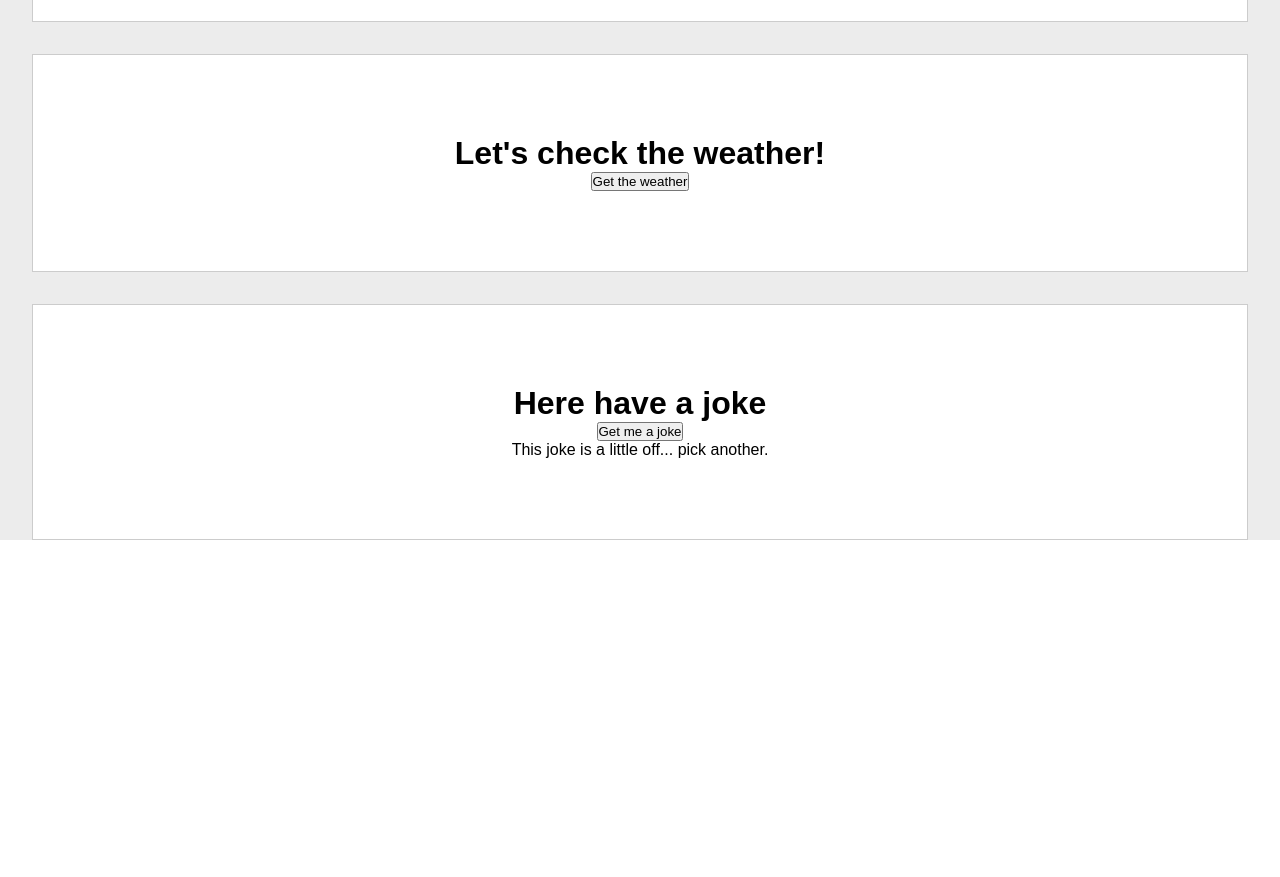
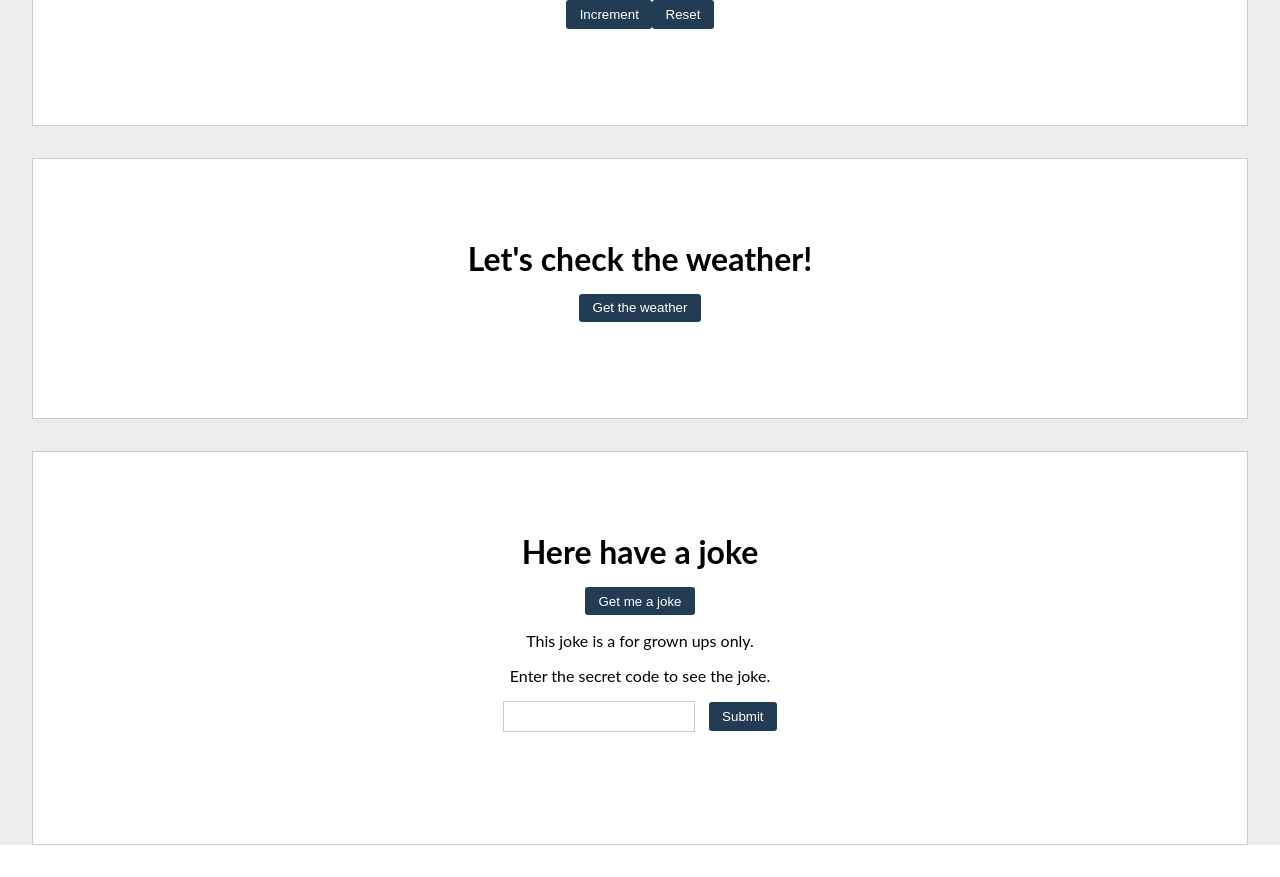
Before and after one commit to hjludwig/sandbox, a React (Create React App) app: page / in a window 1280 px wide. Shown: the part 460-1337 px from the top of the page. Before the commit the page ends 1032 px from the top, so only its background shows below. Built offline with nearby package versions, Linux system fonts and the light colour scheme; no server answers.

Commit message:
Added conditional render for safe jokes

```diff
--- a/src/miniApps/Joke.jsx
+++ b/src/miniApps/Joke.jsx
@@ -3,6 +3,9 @@ import React, { useState } from "react";
 const Joke = () => {
   const [joke, setJoke] = useState("");
   const [loading, setLoading] = useState(false);
+  const [key, setKey] = useState("");
+  const [showJoke, setshowJoke] = useState(false);
+  const secret = "poop";
 
   const fetchJoke = async () => {
     const url = "https://v2.jokeapi.dev/joke/Any";
@@ -13,10 +16,20 @@ const Joke = () => {
 
   const handleClick = () => {
     setLoading(true);
+    setshowJoke(false);
     fetchJoke().then((data) => {
       setJoke(data);
       setLoading(false);
     });
+  };
+
+  const handleSubmit = (e) => {
+    e.preventDefault();
+    const userGuess = e.target.elements.secret.value;
+    if (userGuess === secret) {
+      setshowJoke(true);
+    }
+    console.log("submitted", userGuess);
   };
 
   return (
@@ -29,8 +42,15 @@ const Joke = () => {
         <p>Loading...</p>
       ) : (
         <div>
-          {!joke.safe ? (
-            <p>This joke is a little off... pick another.</p>
+          {!joke.safe && !showJoke ? (
+            <div>
+              <p>This joke is a for grown ups only.</p>
+              <p>Enter the secret code to see the joke.</p>
+              <form onSubmit={handleSubmit}>
+                <input type="text" id="secret" />
+                <button type="submit">Submit</button>
+              </form>
+            </div>
           ) : joke.type === "single" ? (
             <p>{joke.joke}</p>
           ) : (
--- a/src/styles.css
+++ b/src/styles.css
@@ -4,7 +4,7 @@
   box-sizing: border-box;
 }
 .App {
-  font-family: sans-serif;
+  font-family: "Lato", sans-serif;
   text-align: center;
   background: #ececec;
   min-height: 100vh;
@@ -17,3 +17,24 @@
   border: 1px solid #ccc;
   margin: 2em;
 }
+.mini-app * {
+  margin-bottom: 1rem;
+}
+button {
+  background: #223c54;
+  border: none;
+  padding: 0.5em 1em;
+  color: white;
+  border-radius: 3px;
+  transition: background-color 0.2s ease-in-out;
+}
+button:hover {
+  background: rgb(41, 72, 100);
+  cursor: pointer;
+  /* transform: scale(1.02); */
+}
+input[type="text"] {
+  padding: 0.5em;
+  border: 1px solid #ccc;
+  margin-right: 1em;
+}
```
